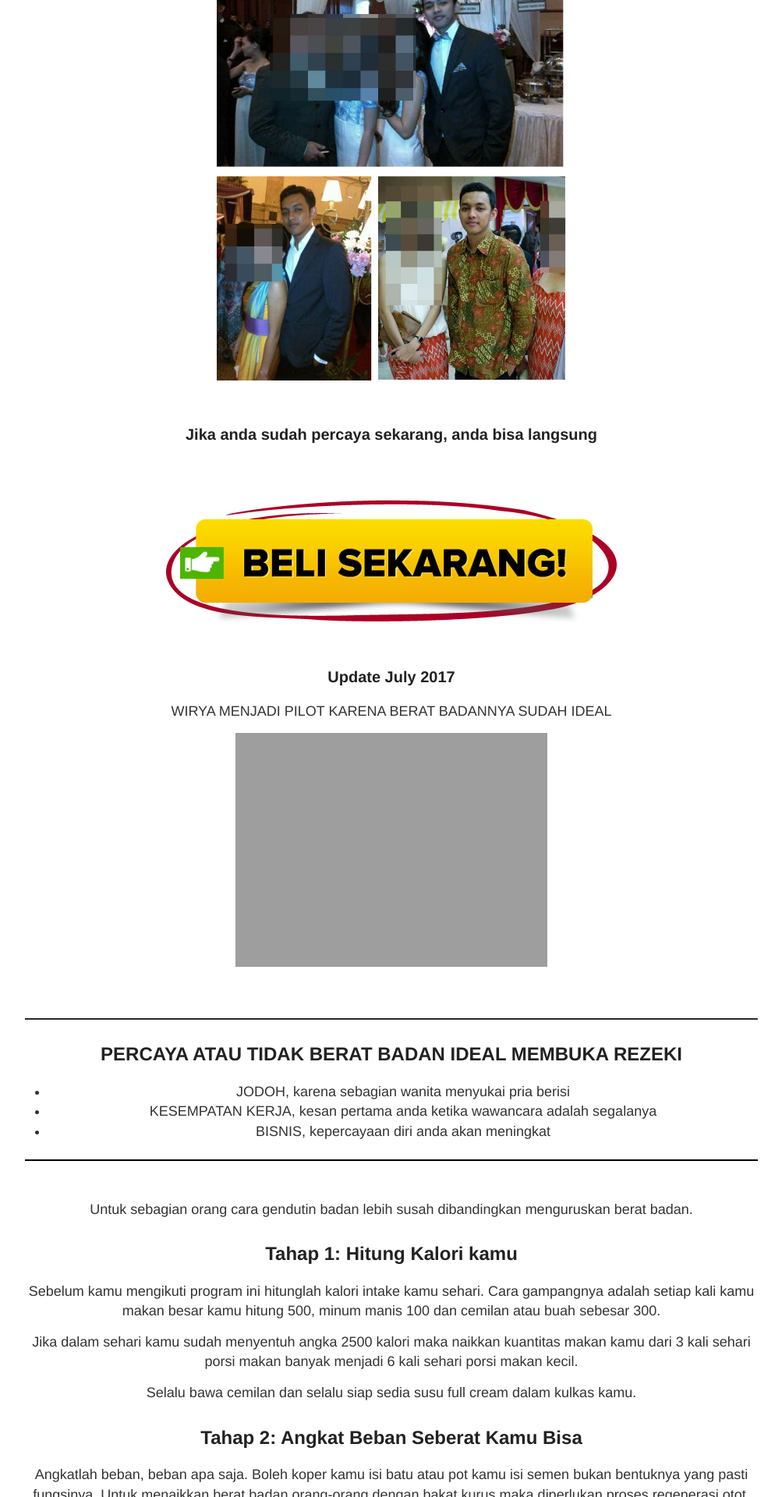
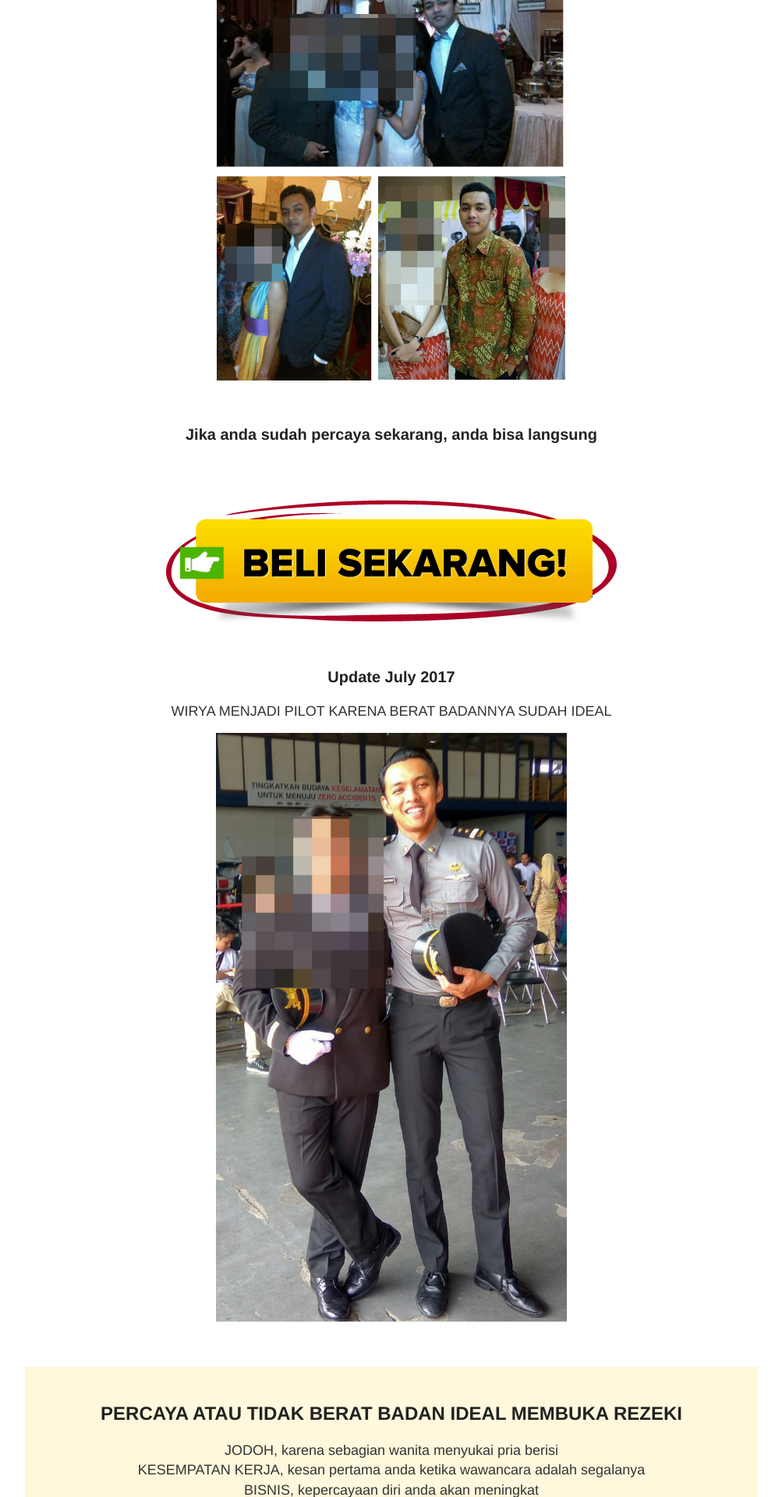
Before and after one commit to kemtol/gemukgagah, a Jekyll site: the page built from index.html, in a window 1280 px wide. Shown: the part 4480-6400 px from the top of the page at 78% size, without its empty margins (138-1141 px from the left). Built offline with Jekyll 4.4.1, drawn with Linux system fonts in a browser that asks for light colours.

Commit message:
Update default.html

```diff
--- a/_layouts/default.html
+++ b/_layouts/default.html
@@ -73,17 +73,17 @@
             <img src="{{ site.baseurl }}images/beli-obat-cepet-gemuk.png" class="max-width:100%" /><br /><br />
             <h3>Update July 2017</h3>
             <p>WIRYA MENJADI PILOT KARENA BERAT BADANNYA SUDAH IDEAL</p>
-            <img src="{{ site.baseurl }}images/berat-badan-ideal-pilot.jpg" />
+            <img src="{{ site.baseurl }}images/berat-badan-ideal-pilot-2017.jpg" style="width:450px;max-width:80%" />
             <br /><br /><br />
 
-            <hr style="border-color:#000" />
-
-            <h2>PERCAYA ATAU TIDAK BERAT BADAN IDEAL MEMBUKA REZEKI</h2>
-          <ul>
-            <li>JODOH, karena sebagian wanita menyukai pria berisi</li>
-            <li>KESEMPATAN KERJA, kesan pertama anda ketika wawancara adalah segalanya</li>
-            <li>BISNIS, kepercayaan diri anda akan meningkat</li>
-          </ul>
+            <div style="background: cornsilk;padding:1rem">
+              <h2>PERCAYA ATAU TIDAK BERAT BADAN IDEAL MEMBUKA REZEKI</h2>
+              <ul style="list-style-position: inside;list-style: none;padding:0">
+                <li>JODOH, karena sebagian wanita menyukai pria berisi</li>
+                <li>KESEMPATAN KERJA, kesan pertama anda ketika wawancara adalah segalanya</li>
+                <li>BISNIS, kepercayaan diri anda akan meningkat</li>
+              </ul>
+            </div>
           </div>
           {% endif %}
         </header>
```
